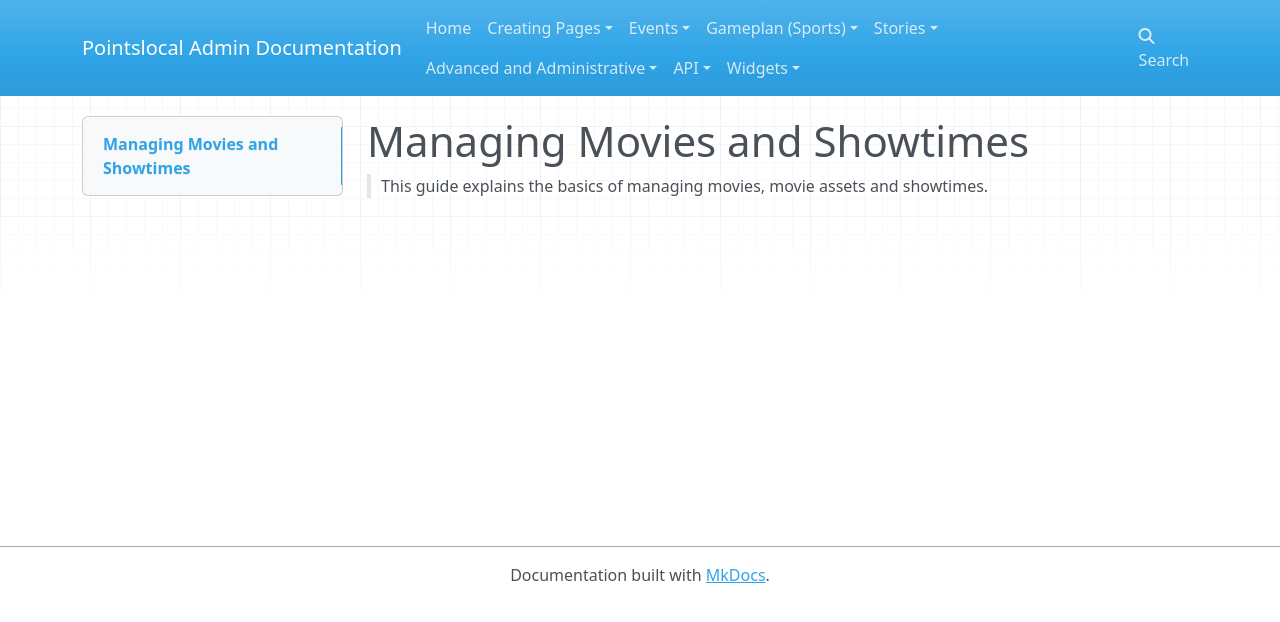
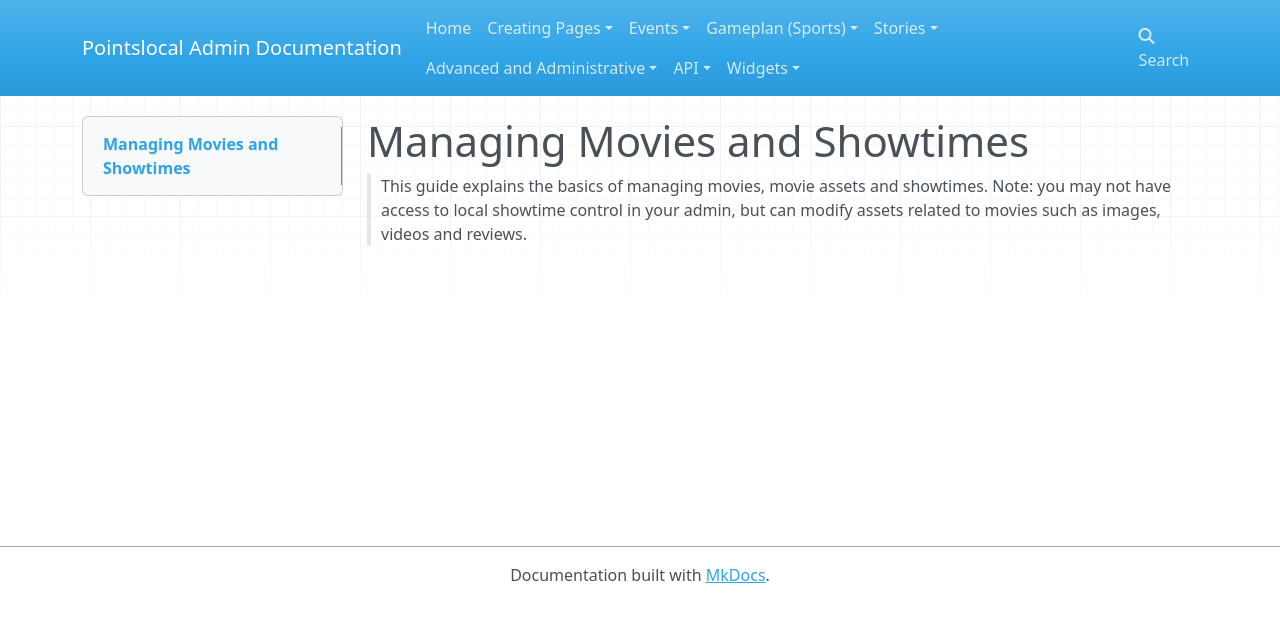
Before and after one commit to pointslocal/admin-docs, an MkDocs documentation site: the page built from docs/events_movies.md, in a window 1280 px wide. Shown: the top 622 px of the page. Built offline with MkDocs 1.6.1, drawn with Linux system fonts in a browser that asks for light colours; nearby versions of some CDN libraries; old or Windows-style settings are respelled for this version of MkDocs.

Commit message:
Adds note on local control.

```diff
--- a/docs/events_movies.md
+++ b/docs/events_movies.md
@@ -1,2 +1,3 @@
 # Managing Movies and Showtimes
-> This guide explains the basics of managing movies, movie assets and showtimes.
+
+> This guide explains the basics of managing movies, movie assets and showtimes.  Note: you may not have access to local showtime control in your admin, but can modify assets related to movies such as images, videos and reviews.
```
